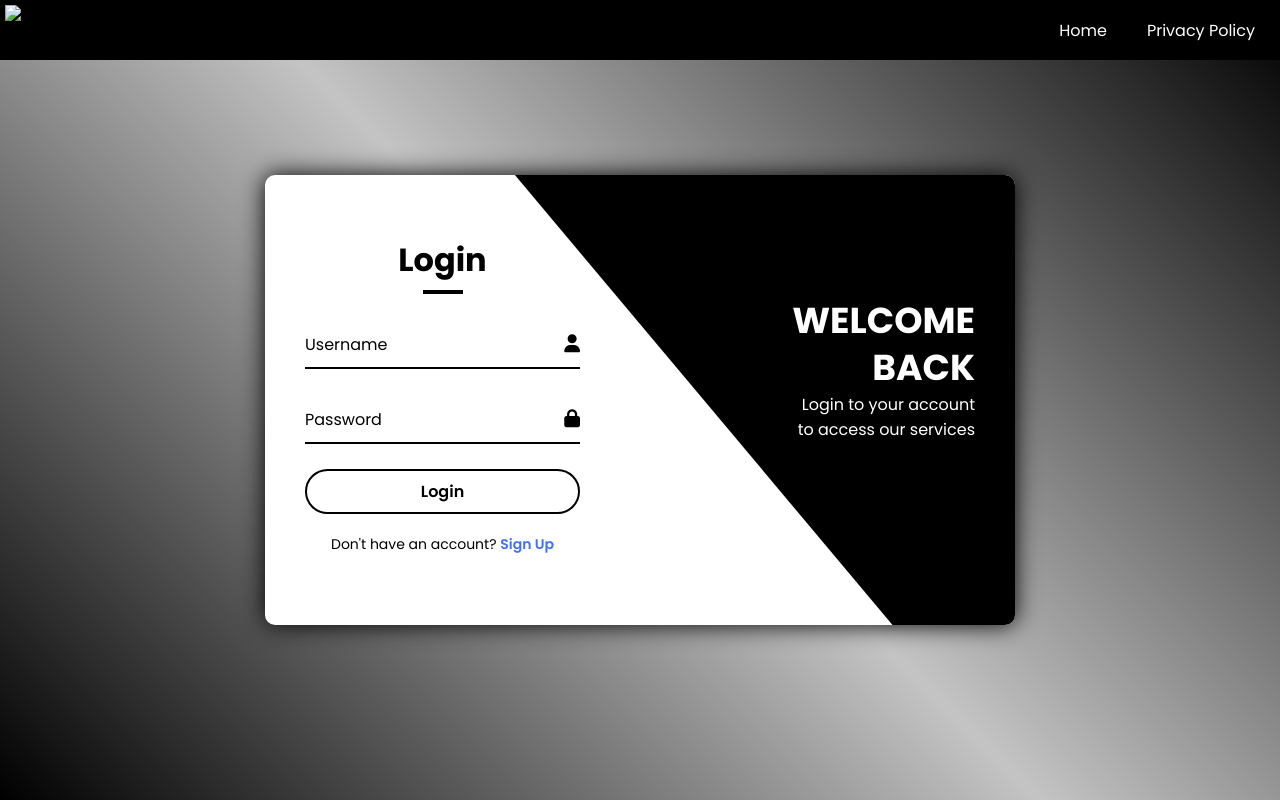
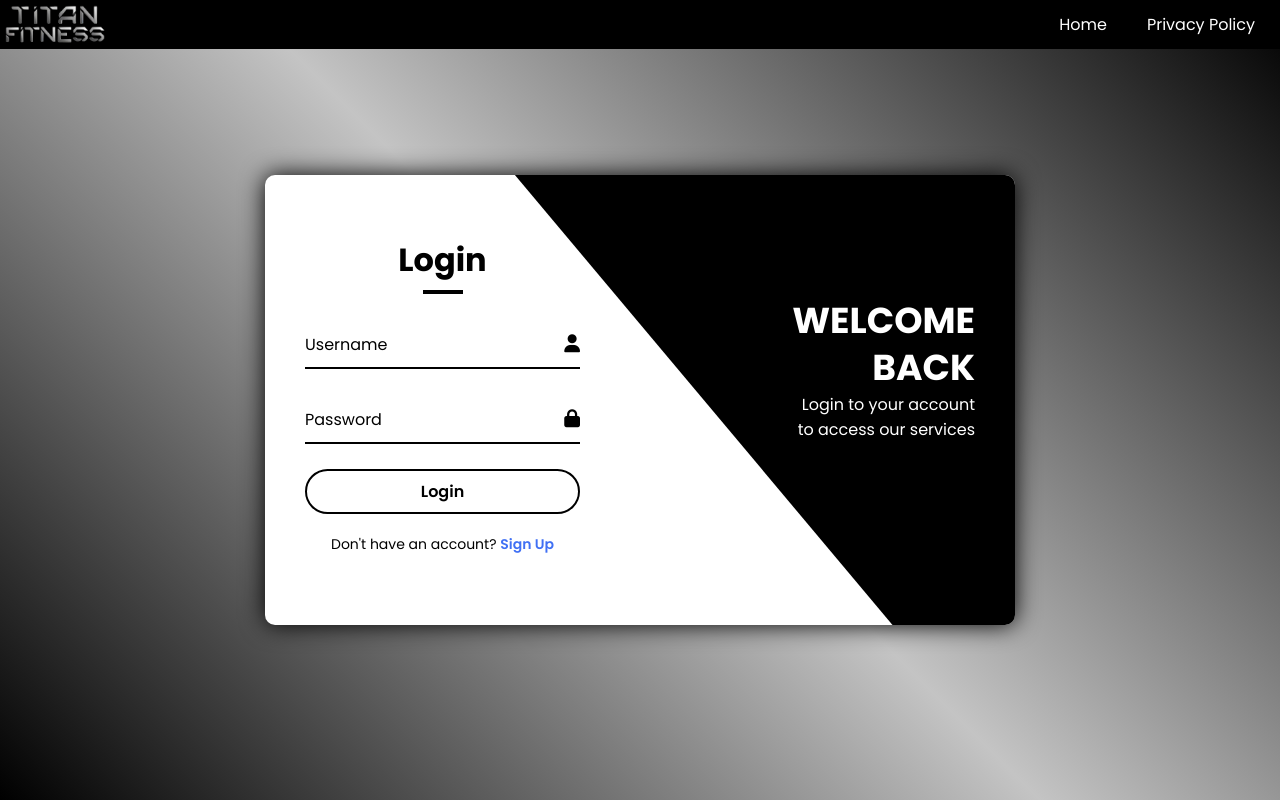
Before and after one commit to titancorpng/titanfitness, a plain HTML site: page signin.html in a window 1280 px wide. Drawn offline with Linux system fonts and the light colour scheme.

Commit message:
Update signin.html

```diff
--- a/signin.html
+++ b/signin.html
@@ -18,7 +18,7 @@
     <!-- Header -->
     <header class="header">
       <div id="logo-section" class="logo-section">
-        <img src="/titanfitness/titanlogo.png" alt="Titan Fitness Logo" class="logo">
+        <img src="/titanfitness/fitnesslogo.png" alt="Titan Fitness Logo" class="logo">
       </div>
       <nav class="nav">
         <ul class="nav-list">
```
